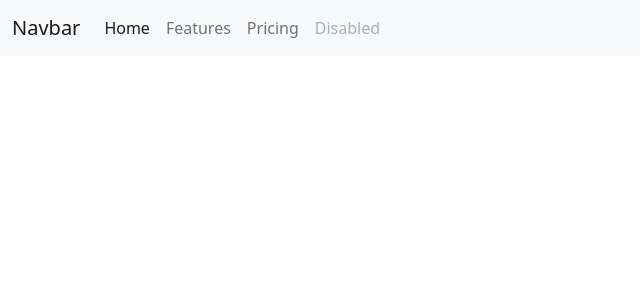
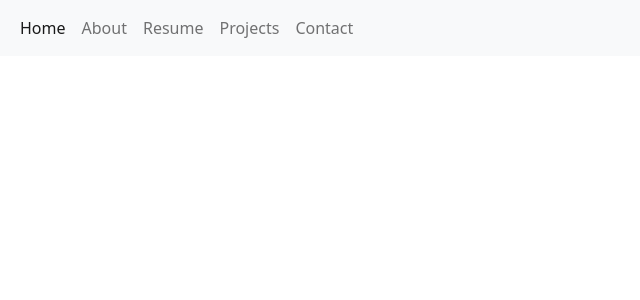
Before and after one commit to sbjkhadka/subarna-portfolio, an Angular app: page / in a window 1280 px wide. Shown: the top 300 px of the page, without its empty margins (0-640 px from the left). Built offline with nearby package versions, Linux system fonts and the light colour scheme.

Commit message:
Added menu items

```diff
--- a/src/app/app.component.html
+++ b/src/app/app.component.html
@@ -1,6 +1,6 @@
 <nav class="navbar navbar-expand-lg navbar-light bg-light">
   <div class="container-fluid">
-    <a class="navbar-brand" href="#">Navbar</a>
+    <!-- <a class="navbar-brand" href="#">Navbar</a> -->
     <button class="navbar-toggler" type="button" data-bs-toggle="collapse" data-bs-target="#navbarNav" aria-controls="navbarNav" aria-expanded="false" aria-label="Toggle navigation">
       <span class="navbar-toggler-icon"></span>
     </button>
@@ -10,13 +10,16 @@
           <a class="nav-link active" aria-current="page" href="#">Home</a>
         </li>
         <li class="nav-item">
-          <a class="nav-link" href="#">Features</a>
+          <a class="nav-link" href="#">About</a>
         </li>
         <li class="nav-item">
-          <a class="nav-link" href="#">Pricing</a>
+          <a class="nav-link" href="#">Resume</a>
         </li>
-        <li class="nav-item">
-          <a class="nav-link disabled">Disabled</a>
+         <li class="nav-item">
+          <a class="nav-link" href="#">Projects</a>
+        </li>
+         <li class="nav-item">
+          <a class="nav-link" href="#">Contact</a>
         </li>
       </ul>
     </div>
```
